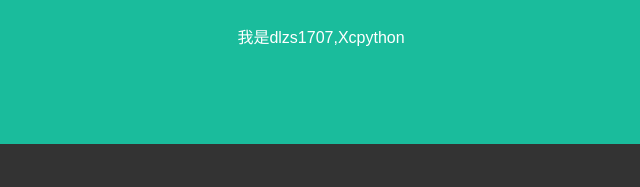
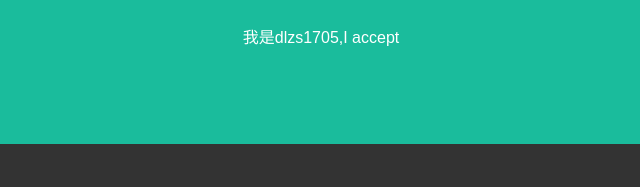
Before and after one commit to dlzs1705/dlzs1705.github.io, a plain HTML site: page index.html in a window 1280 px wide. Shown: the part 168-355 px from the top of the page, 319-959 px from the left. Drawn offline with Linux system fonts and the light colour scheme.

Commit message:
Update index.html

```diff
--- a/index.html
+++ b/index.html
@@ -114,7 +114,7 @@ body {
 
 <div class="header">
   <h1>蒋锡杰的网站</h1>
-  <p>我是dlzs1707,Xcpython</p>
+  <p>我是dlzs1705,I accept</p>
 </div>
 
 <div class="navbar">
```
